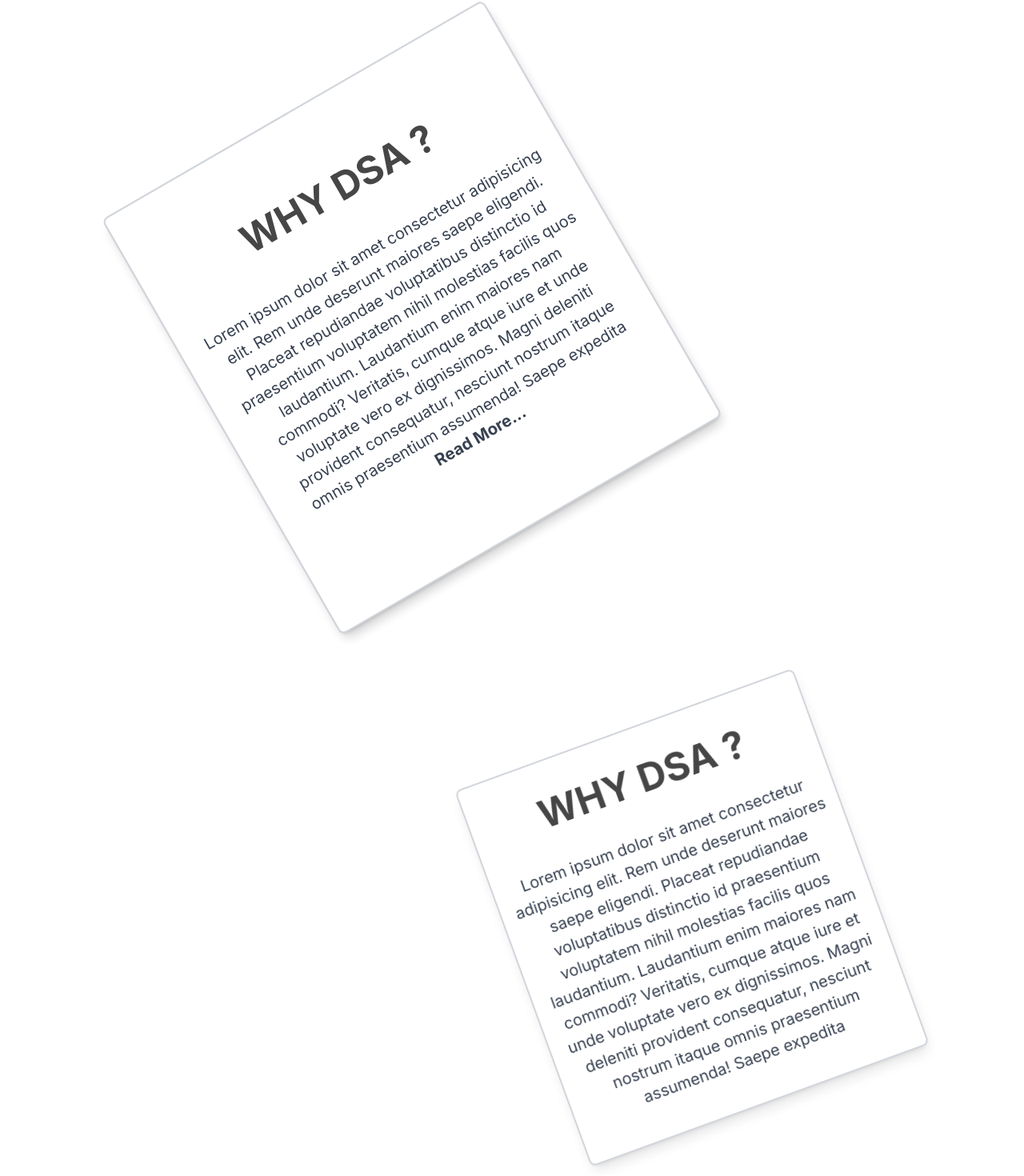
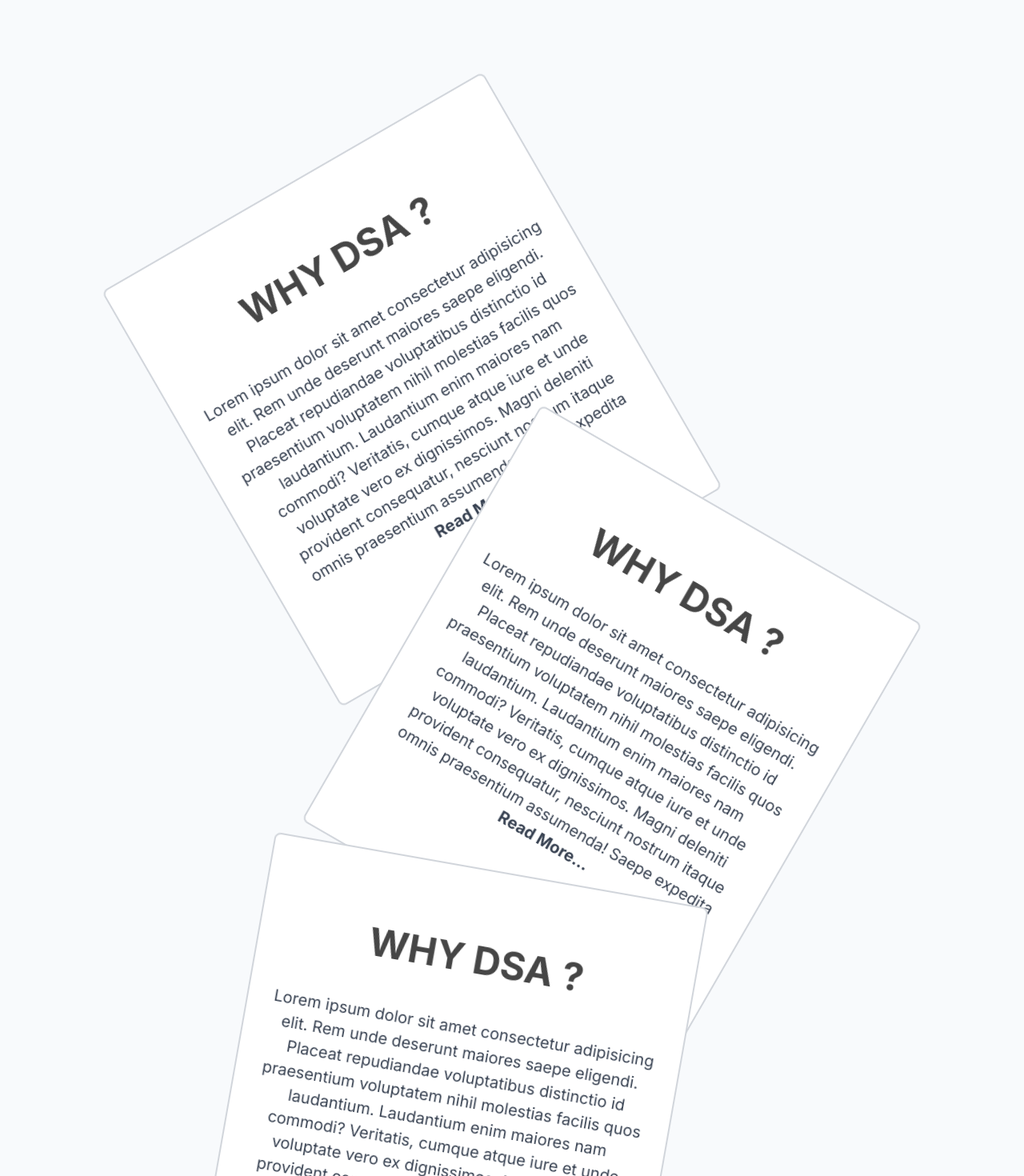
Before and after one commit to ChicIceCream/DSA-Project-collab, a Next.js app: page /about in a window 1280 px wide. Shown: the part 427-1897 px from the top of the page at 80% size. Built offline with nearby package versions, Linux system fonts and the light colour scheme; a web font is replaced by a local one.

Commit message:
about section

```diff
--- a/app/about/page.tsx
+++ b/app/about/page.tsx
@@ -1,4 +1,4 @@
-'use client'
+"use client";
 
 import React, { useState } from "react";
 import Navbar from "../components/Navbar";
@@ -8,120 +8,196 @@ import Popup from "reactjs-popup";
 import { IoMdClose } from "react-icons/io";
 
 const page = () => {
-  const [popup1, setPopup1] = useState(false)
-  const [popup2, setPopup2] = useState(false)
-  const [popup3, setPopup3] = useState(false)
+  const [popup1, setPopup1] = useState(false);
+  const [popup2, setPopup2] = useState(false);
+  const [popup3, setPopup3] = useState(false);
 
   const closePopup1 = () => {
-    setPopup1(false)
-  }
+    setPopup1(false);
+  };
   const closePopup2 = () => {
-    setPopup2(false)
-  }
+    setPopup2(false);
+  };
   const closePopup3 = () => {
-    setPopup3(false)
-  }
+    setPopup3(false);
+  };
 
   return (
     <>
-    { (popup1 || popup2 || popup3) && (
-      <div className="overlay"></div>
+      <Navbar />
+      <main className="bg-slate-50 h-[100%]">
+        <div className="bg-blue-300 w-full h-[250px]"></div>
+
+        <div className="relative h-[1800px]">
+          {!popup1 && (
+            <div
+              className="w-[550px] h-[600px] bg-white first-box rotate-[-30deg] border-2 border-gray-300 shadow-lg rounded-lg hover:border-blue-400 hover:scale-[1.01] duration-500 limitedText p-3 whitespace-nowrap text-center absolute top-[14rem] left-[15rem]"
+              onClick={() => setPopup1(true)}
+            >
+              <h1 className="text-5xl font-bold uppercase py-10 px-1 mt-9">
+                Why Dsa ?
+              </h1>
+              <p className="text-wrap text-[1.25rem] pt-2 text-gray-700 px-4 py-4">
+                Lorem ipsum dolor sit amet consectetur adipisicing elit. Rem
+                unde deserunt maiores saepe eligendi. Placeat repudiandae
+                voluptatibus distinctio id praesentium voluptatem nihil
+                molestias facilis quos laudantium. Laudantium enim maiores nam
+                commodi? Veritatis, cumque atque iure et unde voluptate vero ex
+                dignissimos. Magni deleniti provident consequatur, nesciunt
+                nostrum itaque omnis praesentium assumenda! Saepe expedita
+                <br />
+                <span className="pt-5 cursor-pointer text-[1.28rem] font-bold hover:scale-[1.55]">
+                  Read More...
+                </span>
+              </p>
+            </div>
           )}
 
-      <Navbar />
-      <main className="bg-slate-50 relative">
-        <div className="bg-blue-300 w-full h-[250px]"></div>
-
-        {!popup1 &&
+          {!popup2 && (
             <div
-          className="w-[550px] h-[600px] bg-white abcd rotate-[-30deg] border-2 border-gray-300 shadow-lg rounded-lg hover:border-blue-400 hover:scale-[1.01] duration-500 limitedText p-3 whitespace-nowrap text-center absolute top-[24rem] left-[15rem]"
-          onClick={() => setPopup1(true)}
+              className="w-[550px] h-[600px] bg-white second-box rotate-[30deg] border-2 border-gray-300 shadow-lg rounded-lg hover:border-blue-400 hover:scale-[1.01] duration-500 limitedText p-3 whitespace-nowrap text-center absolute top-[40rem] right-[15rem]"
+              onClick={() => setPopup2(true)}
             >
-          <h1 className="text-5xl font-bold uppercase py-10 px-1 mt-9">Why Dsa ?</h1>
+              <h1 className="text-5xl font-bold uppercase py-10 px-1 mt-9">
+                Why Dsa ?
+              </h1>
               <p className="text-wrap text-[1.25rem] pt-2 text-gray-700 px-4 py-4">
-            Lorem ipsum dolor sit amet consectetur adipisicing elit. Rem unde deserunt maiores saepe eligendi. Placeat
-             repudiandae voluptatibus distinctio id praesentium voluptatem nihil molestias facilis quos laudantium.
-             Laudantium enim maiores nam commodi? Veritatis, cumque atque iure et unde voluptate vero ex dignissimos.
-              Magni deleniti provident consequatur, nesciunt nostrum itaque omnis praesentium assumenda! Saepe expedita<br/>
-              <span className="pt-5 cursor-pointer text-[1.28rem] font-bold hover:scale-[1.55]">Read More...</span>
+                Lorem ipsum dolor sit amet consectetur adipisicing elit. Rem
+                unde deserunt maiores saepe eligendi. Placeat repudiandae
+                voluptatibus distinctio id praesentium voluptatem nihil
+                molestias facilis quos laudantium. Laudantium enim maiores nam
+                commodi? Veritatis, cumque atque iure et unde voluptate vero ex
+                dignissimos. Magni deleniti provident consequatur, nesciunt
+                nostrum itaque omnis praesentium assumenda! Saepe expedita
+                <br />
+                <span className="pt-5 cursor-pointer text-[1.28rem] font-bold hover:scale-[1.55]">
+                  Read More...
+                </span>
               </p>
             </div>
-        }
+          )}
 
-        {!popup1 &&
+          {!popup3 && (
             <div
-          className="w-[550px] h-[600px] bg-white abcd rotate-[-30deg] border-2 border-gray-300 shadow-lg rounded-lg hover:border-blue-400 hover:scale-[1.01] duration-500 limitedText p-3 whitespace-nowrap text-center absolute top-[24rem] left-[15rem]"
-          onClick={() => setPopup1(true)}
+              className="w-[550px] h-[600px] bg-white third-box rotate-[10deg] border-2 border-gray-300 shadow-lg rounded-lg hover:border-blue-400 hover:scale-[1.01] duration-500 limitedText p-3 whitespace-nowrap text-center absolute top-[70rem] left-[18rem]"
+              onClick={() => setPopup3(true)}
             >
-          <h1 className="text-5xl font-bold uppercase py-10 px-1 mt-9">Why Dsa ?</h1>
+              <h1 className="text-5xl font-bold uppercase py-10 px-1 mt-9">
+                Why Dsa ?
+              </h1>
               <p className="text-wrap text-[1.25rem] pt-2 text-gray-700 px-4 py-4">
-            Lorem ipsum dolor sit amet consectetur adipisicing elit. Rem unde deserunt maiores saepe eligendi. Placeat
-             repudiandae voluptatibus distinctio id praesentium voluptatem nihil molestias facilis quos laudantium.
-             Laudantium enim maiores nam commodi? Veritatis, cumque atque iure et unde voluptate vero ex dignissimos.
-              Magni deleniti provident consequatur, nesciunt nostrum itaque omnis praesentium assumenda! Saepe expedita<br/>
-              <span className="pt-5 cursor-pointer text-[1.28rem] font-bold hover:scale-[1.55]">Read More...</span>
+                Lorem ipsum dolor sit amet consectetur adipisicing elit. Rem
+                unde deserunt maiores saepe eligendi. Placeat repudiandae
+                voluptatibus distinctio id praesentium voluptatem nihil
+                molestias facilis quos laudantium. Laudantium enim maiores nam
+                commodi? Veritatis, cumque atque iure et unde voluptate vero ex
+                dignissimos. Magni deleniti provident consequatur, nesciunt
+                nostrum itaque omnis praesentium assumenda! Saepe expedita
+                <br />
+                <span className="pt-5 cursor-pointer text-[1.28rem] font-bold hover:scale-[1.55]">
+                  Read More...
+                </span>
               </p>
             </div>
-        }
-
-        <div className="w-[450px] h-[500px] bg-white rotate-[-20deg] border-2 border-gray-300 shadow-lg rounded-lg hover:border-gray-400 hover:scale-[1.01] duration-700 limitedText p-3 whitespace-nowrap text-center absolute top-[74rem] left-[40rem]">
-          <h1 className="text-5xl font-bold uppercase py-7 px-1">Why Dsa ?</h1>
-          <p className="text-wrap text-[1.25rem] pt-2 text-gray-700">
-            Lorem ipsum dolor sit amet consectetur adipisicing elit. Rem unde deserunt maiores saepe eligendi. Placeat
-             repudiandae voluptatibus distinctio id praesentium voluptatem nihil molestias facilis quos laudantium.
-             Laudantium enim maiores nam commodi? Veritatis, cumque atque iure et unde voluptate vero ex dignissimos.
-              Magni deleniti provident consequatur, nesciunt nostrum itaque omnis praesentium assumenda! Saepe expedita
-          </p>
-        </div>
-      </main>
-
+          )}
 
           <Popup open={popup1} closeOnDocumentClick onClose={closePopup1}>
             <div className="w-[700px] z-[2000] h-[800px] text-center px-20 bg-slate-50 border-2 border-gray-300 shadow-xl relative popup1">
-          <span className="absolute top-0 right-0 p-5 text-3xl cursor-pointer" onClick={closePopup1}><IoMdClose /></span>
-         <h1 className="text-5xl font-bold uppercase py-7 px-1 mt-10">Why Dsa ?</h1>
+              <span
+                className="absolute top-0 right-0 p-5 text-3xl cursor-pointer"
+                onClick={closePopup1}
+              >
+                <IoMdClose />
+              </span>
+              <h1 className="text-5xl font-bold uppercase py-7 px-1 mt-10">
+                Why Dsa ?
+              </h1>
               <p className="text-wrap text-[1.25rem] pt-2 text-gray-700">
-            Lorem ipsum dolor sit amet consectetur adipisicing elit. Rem unde deserunt maiores saepe eligendi. Placeat
-             repudiandae voluptatibus distinctio id praesentium voluptatem nihil molestias facilis quos laudantium.
-             Laudantium enim maiores nam commodi? Veritatis, cumque atque iure et unde voluptate vero ex dignissimos.
-              Magni deleniti provident consequatur, nesciunt nostrum itaque omnis praesentium assumenda! Saepe expedita<br/>
-            Lorem, ipsum dolor sit amet consectetur adipisicing elit. Praesentium assumenda esse saepe porro vel repellat blanditiis.
-             Omnis, placeat. Sequi magnam aspernatur alias nihil deleniti delectus dolor voluptatem ex cum? Consequatur.
+                Lorem ipsum dolor sit amet consectetur adipisicing elit. Rem
+                unde deserunt maiores saepe eligendi. Placeat repudiandae
+                voluptatibus distinctio id praesentium voluptatem nihil
+                molestias facilis quos laudantium. Laudantium enim maiores nam
+                commodi? Veritatis, cumque atque iure et unde voluptate vero ex
+                dignissimos. Magni deleniti provident consequatur, nesciunt
+                nostrum itaque omnis praesentium assumenda! Saepe expedita
+                <br />
+                Lorem, ipsum dolor sit amet consectetur adipisicing elit.
+                Praesentium assumenda esse saepe porro vel repellat blanditiis.
+                Omnis, placeat. Sequi magnam aspernatur alias nihil deleniti
+                delectus dolor voluptatem ex cum? Consequatur.
               </p>
             </div>
           </Popup>
 
-
-      <Popup open={popup1} closeOnDocumentClick onClose={closePopup2}>
-        <div className="w-[700px] z-[2000] h-[800px] text-center px-20 bg-slate-50 border-2 border-gray-300 shadow-xl relative popup1">
-          <span className="absolute top-0 right-0 p-5 text-3xl cursor-pointer" onClick={closePopup2}><IoMdClose /></span>
-         <h1 className="text-5xl font-bold uppercase py-7 px-1 mt-10">Why Dsa ?</h1>
+          <Popup open={popup2} closeOnDocumentClick onClose={closePopup2}>
+            <div className="w-[700px] z-[2000] h-[800px] text-center px-20 bg-slate-50 border-2 border-gray-300 shadow-xl relative popup2">
+              <span
+                className="absolute top-0 right-0 p-5 text-3xl cursor-pointer"
+                onClick={closePopup2}
+              >
+                <IoMdClose />
+              </span>
+              <h1 className="text-5xl font-bold uppercase py-7 px-1 mt-10">
+                Why Dsa ?
+              </h1>
               <p className="text-wrap text-[1.25rem] pt-2 text-gray-700">
-            Lorem ipsum dolor sit amet consectetur adipisicing elit. Rem unde deserunt maiores saepe eligendi. Placeat
-             repudiandae voluptatibus distinctio id praesentium voluptatem nihil molestias facilis quos laudantium.
-             Laudantium enim maiores nam commodi? Veritatis, cumque atque iure et unde voluptate vero ex dignissimos.
-              Magni deleniti provident consequatur, nesciunt nostrum itaque omnis praesentium assumenda! Saepe expedita<br/>
-            Lorem, ipsum dolor sit amet consectetur adipisicing elit. Praesentium assumenda esse saepe porro vel repellat blanditiis.
-             Omnis, placeat. Sequi magnam aspernatur alias nihil deleniti delectus dolor voluptatem ex cum? Consequatur.
+                Lorem ipsum dolor sit amet consectetur adipisicing elit. Rem
+                unde deserunt maiores saepe eligendi. Placeat repudiandae
+                voluptatibus distinctio id praesentium voluptatem nihil
+                molestias facilis quos laudantium. Laudantium enim maiores nam
+                commodi? Veritatis, cumque atque iure et unde voluptate vero ex
+                dignissimos. Magni deleniti provident consequatur, nesciunt
+                nostrum itaque omnis praesentium assumenda! Saepe expedita
+                <br />
+                Lorem, ipsum dolor sit amet consectetur adipisicing elit.
+                Praesentium assumenda esse saepe porro vel repellat blanditiis.
+                Omnis, placeat. Sequi magnam aspernatur alias nihil deleniti
+                delectus dolor voluptatem ex cum? Consequatur.
               </p>
             </div>
           </Popup>
 
-
-      <Popup open={popup1} closeOnDocumentClick onClose={closePopup3}>
-        <div className="w-[700px] z-[2000] h-[800px] text-center px-20 bg-slate-50 border-2 border-gray-300 shadow-xl relative popup1">
-          <span className="absolute top-0 right-0 p-5 text-3xl cursor-pointer" onClick={closePopup3}><IoMdClose /></span>
-         <h1 className="text-5xl font-bold uppercase py-7 px-1 mt-10">Why Dsa ?</h1>
+          <Popup open={popup3} closeOnDocumentClick onClose={closePopup3}>
+            <div className="w-[700px] z-[2000] h-[800px] text-center px-20 bg-slate-50 border-2 border-gray-300 shadow-xl relative popup3">
+              <span
+                className="absolute top-0 right-0 p-5 text-3xl cursor-pointer"
+                onClick={closePopup3}
+              >
+                <IoMdClose />
+              </span>
+              <h1 className="text-5xl font-bold uppercase py-7 px-1 mt-10">
+                Why Dsa ?
+              </h1>
               <p className="text-wrap text-[1.25rem] pt-2 text-gray-700">
-            Lorem ipsum dolor sit amet consectetur adipisicing elit. Rem unde deserunt maiores saepe eligendi. Placeat
-             repudiandae voluptatibus distinctio id praesentium voluptatem nihil molestias facilis quos laudantium.
-             Laudantium enim maiores nam commodi? Veritatis, cumque atque iure et unde voluptate vero ex dignissimos.
-              Magni deleniti provident consequatur, nesciunt nostrum itaque omnis praesentium assumenda! Saepe expedita<br/>
-            Lorem, ipsum dolor sit amet consectetur adipisicing elit. Praesentium assumenda esse saepe porro vel repellat blanditiis.
-             Omnis, placeat. Sequi magnam aspernatur alias nihil deleniti delectus dolor voluptatem ex cum? Consequatur.
+                Lorem ipsum dolor sit amet consectetur adipisicing elit. Rem
+                unde deserunt maiores saepe eligendi. Placeat repudiandae
+                voluptatibus distinctio id praesentium voluptatem nihil
+                molestias facilis quos laudantium. Laudantium enim maiores nam
+                commodi? Veritatis, cumque atque iure et unde voluptate vero ex
+                dignissimos. Magni deleniti provident consequatur, nesciunt
+                nostrum itaque omnis praesentium assumenda! Saepe expedita
+                <br />
+                Lorem, ipsum dolor sit amet consectetur adipisicing elit.
+                Praesentium assumenda esse saepe porro vel repellat blanditiis.
+                Omnis, placeat. Sequi magnam aspernatur alias nihil deleniti
+                delectus dolor voluptatem ex cum? Consequatur.
               </p>
             </div>
           </Popup>
+        </div>
+
+        <div className="w-full bg-blue-300 h-[500px] mt-[8rem] flex justify-evenly items-center">
+          <div>
+            Cloud 1
+          </div>
+
+          <div>
+            Cloud 2
+          </div>
+        </div>
+      </main>
+
+      {(popup1 || popup2 || popup3) && <div className="overlay"></div>}
     </>
   );
 };
--- a/app/components/Navbar.tsx
+++ b/app/components/Navbar.tsx
@@ -14,7 +14,7 @@ const Navbar = () => {
   console.log(menuOpen);
 
   return (
-    <nav className="p-7 border-2 box-border bg-slate-50 sticky top-0 left-0 shadow-black">
+    <nav className="p-7 border-2 box-border bg-slate-50 sticky top-0 left-0 shadow-black z-[100]">
       <div className="container mx-auto flex justify-between items-center mt-2">
         <Link
           href="/hero"
--- a/app/globals.css
+++ b/app/globals.css
@@ -35,9 +35,29 @@ h1,h2,h3,h4{
     transform: scale(1) rotateZ(0)  translateX(0);
     opacity: 1;
     box-shadow: 0 0 0 rgba(241, 241, 241, 0);
+    z-index: 9000;
   }
   1% {
     transform: scale(0.75) rotateZ(-30deg) translateX(-600px);
+    opacity: 1;
+    box-shadow: 0 0 0 rgba(241, 241, 241, 0);
+    z-index: 9000;
+  }
+  100% {
+    transform: scale(1) rotateZ(0) translateX(0);
+    opacity: 1;
+    box-shadow: 0 0 500px rgba(241, 241, 241, 0);
+    z-index: 9000;
+  }
+}
+@keyframes anvil2 {
+  0% {
+    transform: scale(1) rotateZ(0)  translateX(0);
+    opacity: 1;
+    box-shadow: 0 0 0 rgba(241, 241, 241, 0);
+  }
+  1% {
+    transform: scale(0.75) rotateZ(30deg) translateX(600px);
     opacity: 1;
     box-shadow: 0 0 0 rgba(241, 241, 241, 0);
   }
@@ -47,34 +67,108 @@ h1,h2,h3,h4{
     box-shadow: 0 0 500px rgba(241, 241, 241, 0);
   }
 }
+@keyframes anvil3 {
+  0% {
+    transform: scale(1) rotateZ(10deg)  translateX(0);
+    opacity: 1;
+    box-shadow: 0 0 0 rgba(241, 241, 241, 0);
+  }
+  1% {
+    transform: scale(0.75) rotateZ(20deg) translateX(-100px);
+    opacity: 1;
+    box-shadow: 0 0 0 rgba(241, 241, 241, 0);
+  }
+  100% {
+    transform: scale(1) rotateZ(0) translateX(0);
+    opacity: 1;
+    box-shadow: 0 0 500px rgba(241, 241, 241, 0);
+  }
+}
+.popup1 {
+  animation: anvil 0.9s cubic-bezier(0.38, 0.1, 0.36, 0.9) forwards;
+  z-index: 200;
+  opacity: 1;
+  /* position: relative; */
+}
+
+.popup2 {
+  animation: anvil2 0.9s cubic-bezier(0.38, 0.1, 0.36, 0.9) forwards;
+  z-index: 200;
+  opacity: 1;
+  /* position: relative; */
+}
+
+.popup3 {
+  animation: anvil3 0.9s cubic-bezier(0.38, 0.1, 0.36, 0.9) forwards;
+  z-index: 200;
+  opacity: 1;
+  /* position: relative; */
+}
+
+
 @keyframes anvili {
   0% {
-    transform:translateY(0);
+    transform:translateY(0) rotate(-30deg);
     opacity: 1;
     box-shadow: 0 0 0 rgba(241, 241, 241, 0);
   }
   50% {
-    transform: translateY(-150px);
+    transform: translateY(-30px) rotate(-30deg);
     opacity: 1;
     box-shadow: 0 0 0 rgba(241, 241, 241, 0);
   }
   100% {
-    transform:translateY(0);
+    transform:translateY(0) rotate(-30deg);
+    opacity: 1;
+    box-shadow: 0 0 500px rgba(241, 241, 241, 0);
+  }
+}
+@keyframes anvili2 {
+  0% {
+    transform:translateY(0) rotate(30deg);
+    opacity: 1;
+    box-shadow: 0 0 0 rgba(241, 241, 241, 0);
+  }
+  50% {
+    transform: translateY(-30px) rotate(30deg);
+    opacity: 1;
+    box-shadow: 0 0 0 rgba(241, 241, 241, 0);
+  }
+  100% {
+    transform:translateY(0) rotate(30deg);
+    opacity: 1;
+    box-shadow: 0 0 500px rgba(241, 241, 241, 0);
+  }
+}
+@keyframes anvili3 {
+  0% {
+    transform:translateY(0) rotate(10deg);
+    opacity: 1;
+    box-shadow: 0 0 0 rgba(241, 241, 241, 0);
+  }
+  50% {
+    transform: translateY(-30px) rotate(10deg);
+    opacity: 1;
+    box-shadow: 0 0 0 rgba(241, 241, 241, 0);
+  }
+  100% {
+    transform:translateY(0) rotate(10deg);
     opacity: 1;
     box-shadow: 0 0 500px rgba(241, 241, 241, 0);
   }
 }
 
-.popup1 {
-  animation: anvil 0.9s cubic-bezier(0.38, 0.1, 0.36, 0.9) forwards;
-  z-index: 2000;
-  opacity: 1;
-  position: relative;
+.first-box {
+  animation: anvili 2s ease-in-out infinite; /* Use a specific duration (2s in this case) */
+}
+.second-box {
+  animation: anvili2 2s ease-in-out infinite; /* Use a specific duration (2s in this case) */
 }
 
-.abcd{
-  animation: anvili ease-in infinite;
+.third-box {
+  animation: anvili3 2s ease-in-out infinite; /* Use a specific duration (2s in this case) */
 }
+
 
 .overlay {
   position: fixed;
@@ -82,12 +176,15 @@ h1,h2,h3,h4{
   left: 0;
   width: 100%;
   height: 100%;
-  background-color: rgba(30, 30, 30, 0.5); /* Adjust the last value (0.5) for opacity */
-  z-index: 1000; /* Adjust the z-index to make sure it overlays other elements */
+  background-color: rgba(64, 64, 64, 0.5); /* Adjust the last value (0.5) for opacity */
+  z-index: 100; /* Adjust the z-index to make sure it overlays other elements */
   display: flex;
   align-items: center;
   justify-content: center;
+  /* position: relative; */
 }
+
+
 .limitedText {
   overflow: hidden; /* Hide content that overflows the box */
   text-overflow: ellipsis; /* Display an ellipsis (...) to represent clipped text */
```
Lines whose indentation alone changed are shown as unchanged.
